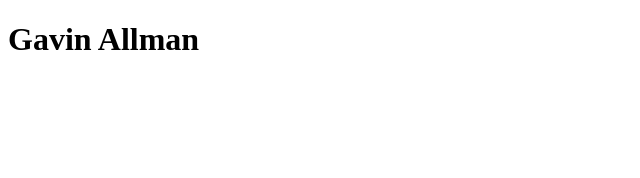
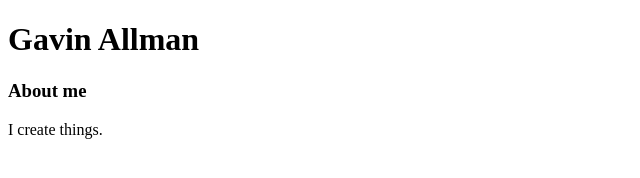
Before and after one commit to GavinAllman/GavinAllman.github.io, a plain HTML site: page index.html in a window 1280 px wide. Shown: the whole page, without its empty margins (0-640 px from the left). Drawn offline with Linux system fonts and the light colour scheme.

Commit message:
Added a .css file

```diff
--- a/index.html
+++ b/index.html
@@ -4,8 +4,12 @@
     <meta charset="UTF-8">
     <meta name="viewport" content="width=device-width, initial-scale=1.0">
     <title>Gavin's Portfolio</title>
+
+        <link rel="stylesheet" href="style.css">
 </head>
 <body>
     <h1>Gavin Allman</h1>
+    <h3>About me</h3>
+    <p>I create things.</p>
 </body>
 </html>
```
Also changed, not shown: style.css (added).
